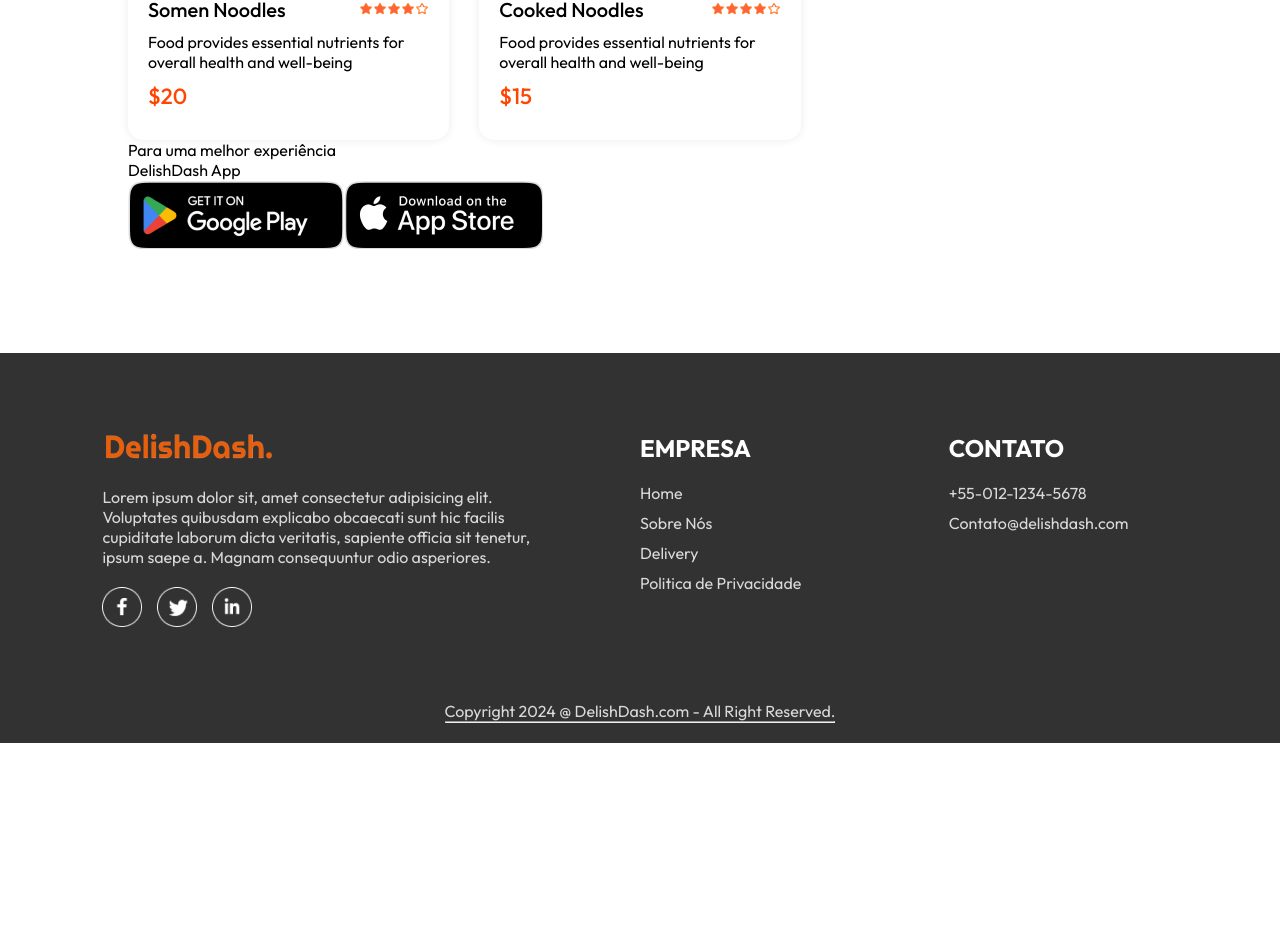
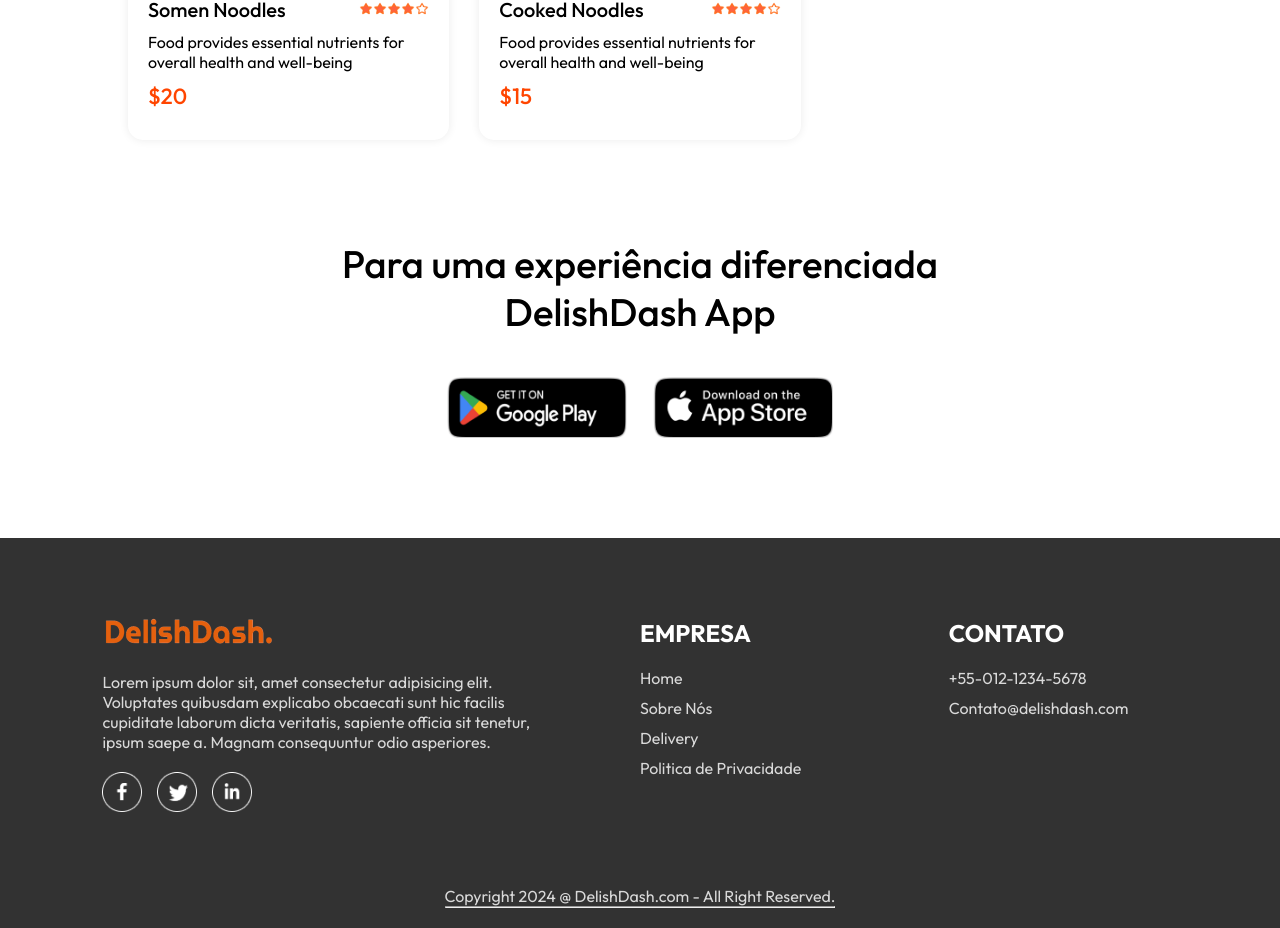
Before and after one commit to JacqueADev/food-delivery-website, a React (Vite) app in the folder frontend-food-delivery/: page / in a window 1280 px wide. Shown: the part 5971-6899 px from the top of the page. Before the commit the page ends 6714 px from the top, so only its background shows below. Built offline with nearby package versions, Linux system fonts and the light colour scheme.

Commit message:
Alterações no estilo de AppDownload

```diff
--- a/frontend-food-delivery/src/components/AppDownload/AppDownload.css
+++ b/frontend-food-delivery/src/components/AppDownload/AppDownload.css
@@ -0,0 +1,25 @@
+.app-download{
+    margin: auto auto;
+    margin-top: 100px;
+    font-size: max(3vw, 20px);
+    text-align: center;
+    font-weight: 500;
+}
+
+.app-download-plataforms{
+    display: flex;
+    justify-content: center;
+    gap: max(2vw, 10px);
+    margin-top: 40px;
+}
+
+.app-download-plataforms img{
+    width: max(30vw, 120px);
+    max-width: 180px;
+    transition: 0.5s;
+    cursor: pointer;
+}
+
+.app-download-plataforms img:hover{
+    transform: scale(1.05);
+}
--- a/frontend-food-delivery/src/components/AppDownload/AppDownload.jsx
+++ b/frontend-food-delivery/src/components/AppDownload/AppDownload.jsx
@@ -5,7 +5,7 @@
 const AppDownload = () => {
   return (
     <div className="app-download" id="app-download">
-        <p>Para uma melhor experiência <br /> DelishDash App</p>
+        <p>Para uma experiência diferenciada <br /> DelishDash App</p>
         <div className="app-download-plataforms">
             <img src={assets.play_store} alt="" />
             <img src={assets.app_store} alt="" />
```
